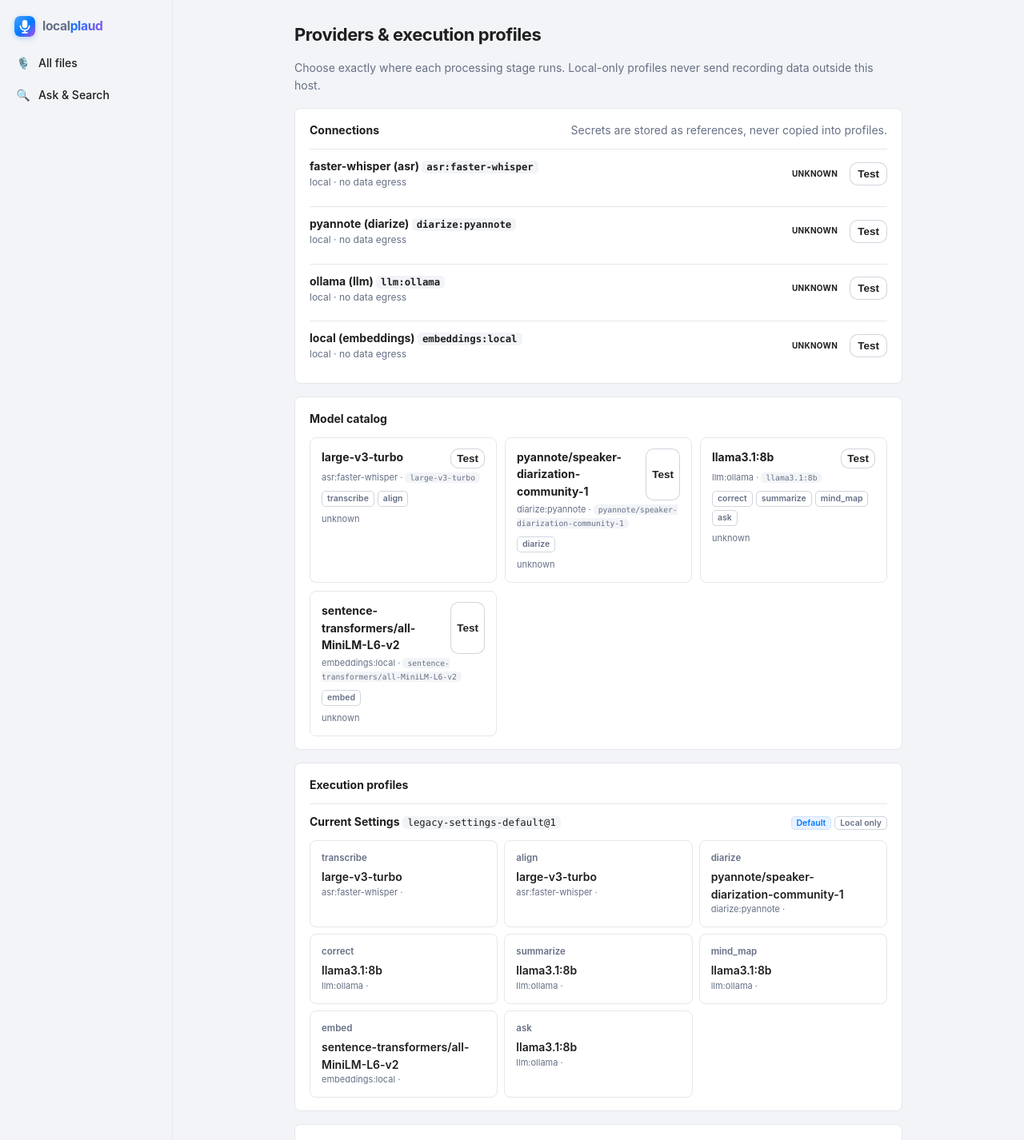
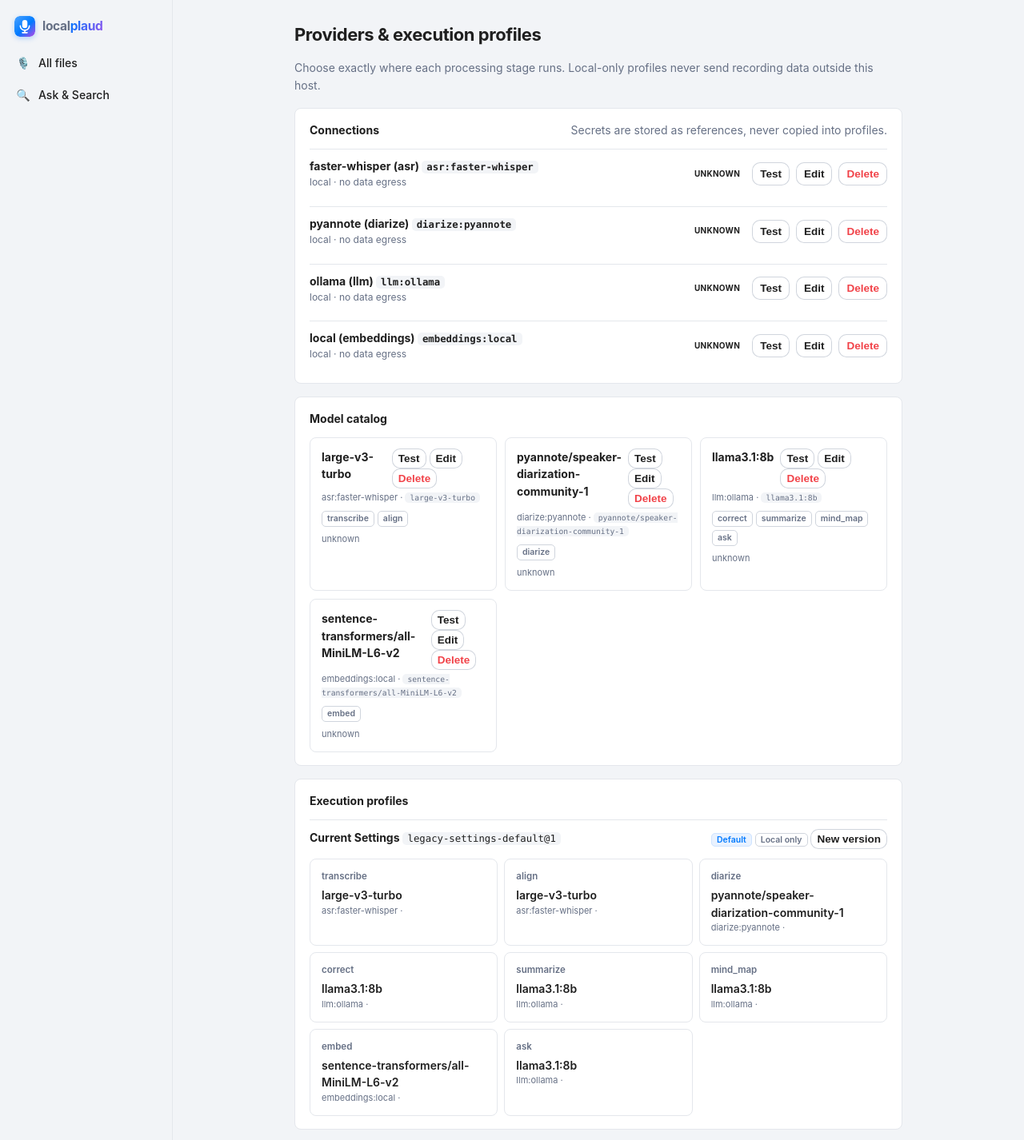
Before and after one commit to skyhong2002/localplaud, a FastAPI app: page /settings in a window 1280 px wide. Shown: the top 1426 px of the page at 80% size. Run offline with FastAPI, Linux system fonts and the light colour scheme; some libraries are stand-ins or nearby versions.

Commit message:
feat: complete profile catalog management

```diff
--- a/src/localplaud/api/templates/settings.html
+++ b/src/localplaud/api/templates/settings.html
@@ -20,6 +20,8 @@
         <div style="display:flex;align-items:center;gap:8px">
           <span id="health-{{ c.id }}" class="st {{ c.health.status or 'unknown' }}">{{ c.health.status or 'unknown' }}</span>
           <button class="btn sec" style="padding:7px 10px" onclick="testHealth({{ c.id }})">Test</button>
+          <button class="btn sec" style="padding:7px 10px" onclick="editConnection({{ c.id }})">Edit</button>
+          <button class="btn sec" style="padding:7px 10px;color:var(--red)" onclick="removeItem('connections',{{ c.id }})">Delete</button>
         </div>
       </div>
       {% endfor %}
@@ -31,7 +33,7 @@
     <div style="display:grid;grid-template-columns:repeat(auto-fit,minmax(230px,1fr));gap:10px;margin-top:12px">
       {% for m in models %}
       <div class="tile">
-        <div style="display:flex;justify-content:space-between;gap:8px"><strong>{{ m.display_name }}</strong><button class="btn sec" style="padding:5px 8px" onclick="testModel({{ m.id }})">Test</button></div>
+        <div style="display:flex;justify-content:space-between;gap:8px"><strong>{{ m.display_name }}</strong><span><button class="btn sec" style="padding:5px 8px" onclick="testModel({{ m.id }})">Test</button> <button class="btn sec" style="padding:5px 8px" onclick="editModel({{ m.id }})">Edit</button> <button class="btn sec" style="padding:5px 8px;color:var(--red)" onclick="removeItem('models',{{ m.id }})">Delete</button></span></div>
         <div class="sub" style="font-size:11px;margin-top:3px">{{ m.connection_key }} · <code>{{ m.model_key }}</code></div>
         <div style="display:flex;gap:4px;flex-wrap:wrap;margin-top:8px">{% for capability in m.capabilities.stages or [] %}<span class="chip">{{ capability.stage }}</span>{% endfor %}</div>
         <div id="model-health-{{ m.id }}" class="sub" style="font-size:11px;margin-top:7px">{{ (m.capabilities.health or {}).status or 'not tested' }}</div>
@@ -47,7 +49,7 @@
       <details {% if p.is_system_default %}open{% endif %} style="border-top:1px solid var(--border);padding-top:11px">
         <summary style="cursor:pointer;display:flex;justify-content:space-between;gap:12px;list-style:none">
           <span><strong>{{ p.name }}</strong> <code>{{ p.key }}@{{ p.version }}</code></span>
-          <span>{% if p.is_system_default %}<span class="chip on">Default</span>{% endif %} <span class="chip">{% if p.policy.no_egress %}Local only{% else %}Egress allowed{% endif %}</span></span>
+          <span>{% if p.is_system_default %}<span class="chip on">Default</span>{% endif %} <span class="chip">{% if p.policy.no_egress %}Local only{% else %}Egress allowed{% endif %}</span> <button class="btn sec" style="padding:5px 8px" onclick="event.preventDefault();newProfileVersion({{ p.id }})">New version</button>{% if not p.is_system_default %} <button class="btn sec" style="padding:5px 8px;color:var(--red)" onclick="event.preventDefault();removeItem('profiles',{{ p.id }})">Delete</button>{% endif %}</span>
         </summary>
         <div style="display:grid;grid-template-columns:repeat(auto-fit,minmax(210px,1fr));gap:8px;margin-top:12px">
           {% for stage, selection in p.stages.items() %}
@@ -104,6 +106,30 @@
 {% endblock %}
 {% block scripts %}
 <script>
+const CONNECTIONS={{ connections|tojson }};
+const MODELS={{ models|tojson }};
+const PROFILES={{ profiles|tojson }};
+async function removeItem(kind,id){
+  if(!confirm(`Delete this ${kind.slice(0,-1)}?`))return;
+  const r=await fetch(`/api/providers/${kind}/${id}`,{method:'DELETE'});
+  if(r.ok)location.reload();else{const data=await r.json();alert(data.detail||'Delete failed');}
+}
+async function editConnection(id){
+  const c=CONNECTIONS.find(x=>x.id===id);const name=prompt('Display name',c.name);if(name===null)return;
+  const secret=prompt('Secret reference (env:VARIABLE or blank)',c.secret_ref||'');if(secret===null)return;
+  const body={key:c.key,name,provider_type:c.provider_type,execution_target:c.execution_target,data_egress:c.data_egress,secret_ref:secret||null,config:c.config||{}};
+  const r=await fetch(`/api/providers/connections/${id}`,{method:'PUT',headers:{'content-type':'application/json'},body:JSON.stringify(body)});if(r.ok)location.reload();else{const d=await r.json();alert(d.detail||'Update failed');}
+}
+async function editModel(id){
+  const m=MODELS.find(x=>x.id===id);const name=prompt('Display name',m.display_name);if(name===null)return;const key=prompt('Model identifier',m.model_key);if(key===null)return;
+  const body={connection_id:m.connection_id,model_key:key,display_name:name,capabilities:m.capabilities,enabled:m.enabled};
+  const r=await fetch(`/api/providers/models/${id}`,{method:'PUT',headers:{'content-type':'application/json'},body:JSON.stringify(body)});if(r.ok)location.reload();else{const d=await r.json();alert(d.detail||'Update failed');}
+}
+function newProfileVersion(id){
+  const p=PROFILES.find(x=>x.id===id),form=document.getElementById('profile-form');form.elements.name.value=p.name;form.elements.key.value=p.key;form.elements.no_egress.checked=p.policy.no_egress;
+  for(const [stage,s] of Object.entries(p.stages)){const el=form.elements[`stage-${stage}`];if(el)el.value=`${s.connection}|||${s.model}`;}
+  form.scrollIntoView({behavior:'smooth'});document.getElementById('profile-result').textContent=`Creating the next version of ${p.key}`;
+}
 async function testHealth(id){
   const badge=document.getElementById(`health-${id}`); badge.textContent='checking';
   const r=await fetch(`/api/providers/connections/${id}/health`,{method:'POST'}); const data=await r.json();
--- a/src/localplaud/providers/service.py
+++ b/src/localplaud/providers/service.py
@@ -112,7 +112,7 @@ def bootstrap_default_profile(session: Session, settings: Settings) -> Execution
 def list_connections(session: Session) -> list[dict[str, Any]]:
     return [{"id": r.id, "key": r.key, "name": r.name, "provider_type": r.provider_type,
              "execution_target": r.execution_target, "data_egress": r.data_egress,
-             "secret_ref": r.secret_ref, "health": r.health} for r in session.scalars(
+             "secret_ref": r.secret_ref, "config": r.config, "health": r.health} for r in session.scalars(
                  select(ProviderConnection).order_by(ProviderConnection.id))]
 
 
```
Also changed, not shown: TODO.md (+5 -3 lines), tests/test_providers.py (+25 -0 lines), tests/test_web_ui.py (+1 -0 lines).
